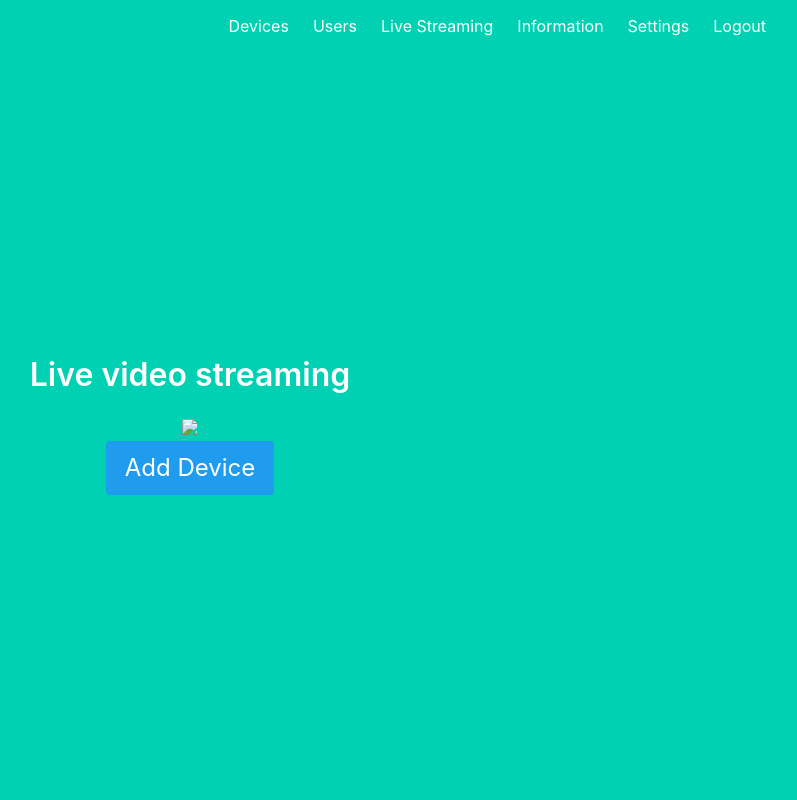
After one commit to rybaklevko/diploma2019, a Flask app: template templates/live_streaming.html in a window 1280 px wide. The commit adds this page. Shown: the whole page, without its empty margins (450-1247 px from the left). Run offline with Flask 2, Linux system fonts and the light colour scheme; the template is opened without the code that fills it, so the values that code supplies are empty.

Commit message:
Live streaming dirty

```diff
--- a/app/api.py
+++ b/app/api.py
@@ -1,7 +1,7 @@
 from app import app
-from flask import request
+from flask import request, Response
 
-from pages import login_page, registration_page, devices_page, users_page, app_info_page, account_settings_page
+from pages import login_page, registration_page, devices_page, users_page, app_info_page, account_settings_page, live_streaming_page
 
 
 @app.route('/', methods=['GET'])
--- a/templates/base_user_page.html
+++ b/templates/base_user_page.html
@@ -46,6 +46,9 @@
                             <a href="{{ url_for('users_page') }}" class="navbar-item">
                                 Users
                             </a>
+                            <a href="{{ url_for('video_feed_page') }}" class="navbar-item">
+                                Live Streaming
+                            </a>
                             <a href="{{ url_for('app_info_page') }}" class="navbar-item">
                                 Information
                             </a>
--- /dev/null
+++ b/templates/live_streaming.html
@@ -0,0 +1,17 @@
+<!-- templates/devices.html -->
+
+{% extends "base_user_page.html" %}
+
+{% block content %}
+<div>
+    <h3 class="title">Live video streaming</h3>
+    {% if error %}<p class="error"><strong>Error:</strong> {{ error }}{% endif %}
+
+    <img id="bg" src="{{ url_for('video_feed') }}">
+
+    <br>
+    <form method="POST" action="/add_device">
+    <button class="button is-info is-large" align="center">Add Device</button>
+    </form>
+</div>
+{% endblock %}
```
Also changed, not shown: app/camera.py (added, +23 -0 lines), pages/live_streaming_page.py (added, +13 -0 lines).
